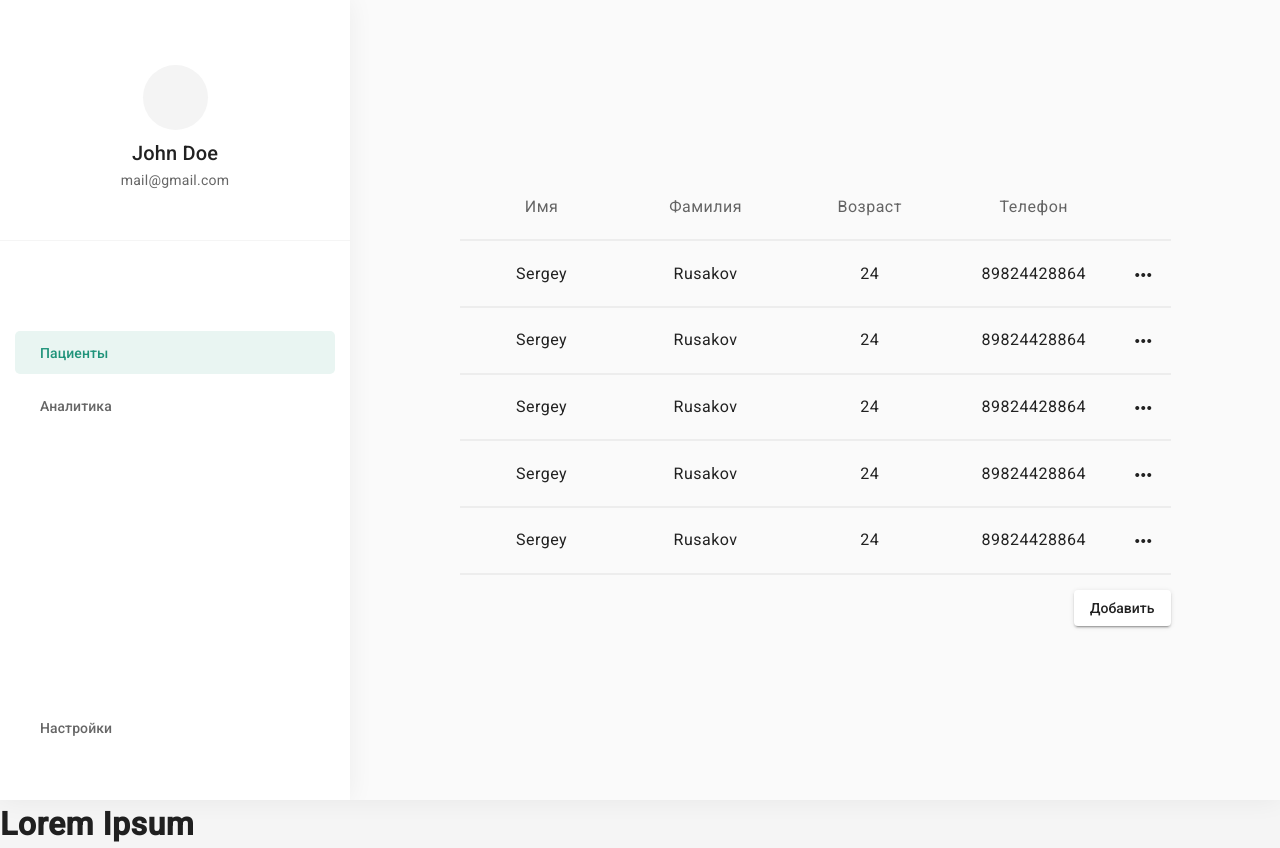
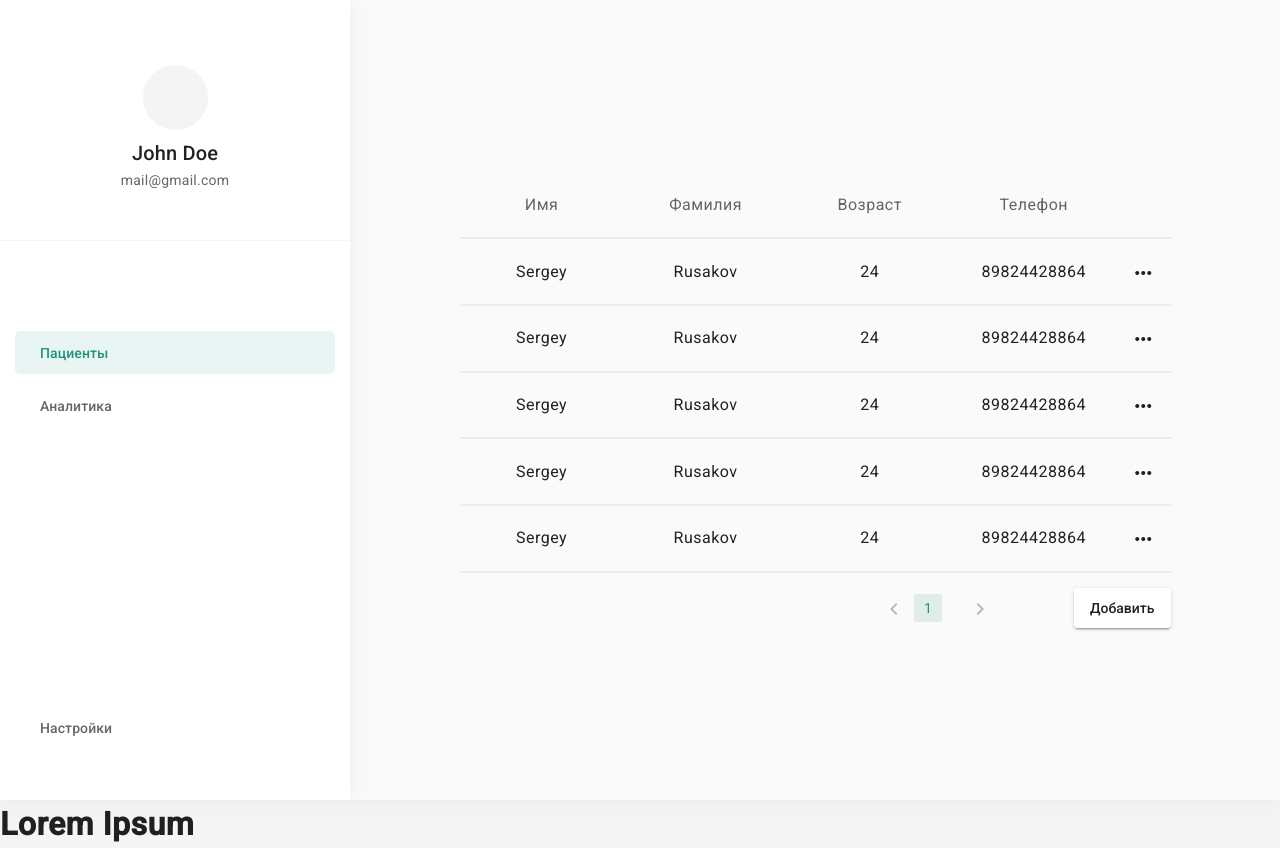
Before and after one commit to kulagind/Template, an Angular app: page /admin/patients in a window 1280 px wide. Built offline with nearby package versions, Linux system fonts and the light colour scheme.

Commit message:
Add paginator

```diff
--- a/angular.json
+++ b/angular.json
@@ -10,7 +10,7 @@
           "style": "scss"
         },
         "@schematics/angular:application": {
-          "strict": true
+          "strict": false
         }
       },
       "root": "",
--- a/src/app/admin/components/patient-list-layout/patients-list-layout.component.html
+++ b/src/app/admin/components/patient-list-layout/patients-list-layout.component.html
@@ -3,6 +3,9 @@
     <app-patients-table></app-patients-table>
   </div>
   <div class="patient-list-layout__controls">
+    <div class="patient-list-layout__paginator">
+      <app-patients-list-paginator></app-patients-list-paginator>
+    </div>
     <button mat-raised-button class="patient-list-layout__button">
       Добавить
     </button>
--- a/src/app/admin/components/patient-list-layout/patients-list-layout.component.scss
+++ b/src/app/admin/components/patient-list-layout/patients-list-layout.component.scss
@@ -17,4 +17,8 @@
     display: flex;
     justify-content: flex-end;
   }
+
+  &__paginator {
+    width: 200px;
+  }
 }
--- /dev/null
+++ b/src/app/admin/components/patients-list-paginator-slider/patients-list-paginator-slider.component.css
@@ -0,0 +1,30 @@
+.paginator-slider {
+  width: 100%;
+  display: flex;
+  align-items: center;
+  justify-content: center;
+  color: #626262;
+  font-size: 14px;
+  font-style: normal;
+  font-weight: 400;
+  line-height: 20px;
+  letter-spacing: 0.25px;
+}
+
+.paginator-slider-page {
+  display: flex;
+  justify-content: center;
+  align-items: center;
+  width: 28px;
+  height: 28px;
+  margin-right: 18px;
+  border-radius: 3px;
+  cursor: pointer;
+  user-select: none;
+  transition: 150ms ease-in-out;
+}
+
+.applicant-list-paginator-pages-page_active {
+  background: #e0ece9;
+  color: #1f937a;
+}
--- /dev/null
+++ b/src/app/admin/components/patients-list-paginator-slider/patients-list-paginator-slider.component.html
@@ -0,0 +1,15 @@
+<div class="paginator-slider">
+  <ng-container *ngIf="(pagesForView$ | async)?.length">
+    <ng-container *ngFor="let page of pagesForView$ | async">
+      <span
+        [class.applicant-list-paginator-pages-page_active]="(pagination$ | async)?.page === page"
+        class="paginator-slider-page"
+        (click)="paginate({ page: page, size: 10 })"
+        matRipple
+        matRippleColor="rgba(31, 147, 122, 10%)">{{page}}</span>
+    </ng-container>
+  </ng-container>
+  <ng-container *ngIf="!(pagesForView$ | async)?.length">
+    Ничего не найдено
+  </ng-container>
+</div>
--- /dev/null
+++ b/src/app/admin/components/patients-list-paginator-slider/patients-list-paginator-slider.component.ts
@@ -0,0 +1,106 @@
+import { Component, Input, OnChanges, OnInit, SimpleChanges } from '@angular/core';
+import { BehaviorSubject, Subject } from 'rxjs';
+import { Pagination } from '../../types/pagination.type';
+import { pluck, takeUntil, tap } from 'rxjs/operators';
+
+@Component({
+  selector: 'app-patients-list-paginator-slider',
+  templateUrl: './patients-list-paginator-slider.component.html',
+  styleUrls: ['./patients-list-paginator-slider.component.css']
+})
+export class PatientsListPaginatorSliderComponent implements OnInit, OnChanges {
+
+  @Input() public readonly pagination$: BehaviorSubject<Pagination | null>;
+  @Input() public readonly count: number = 0;
+  public pagesForView$: BehaviorSubject<number[]>;
+  private pages: number[];
+  private readonly paginatorSize = 4;
+  private readonly range: { start: number, end: number } = {
+    start: 0, end: 4
+  };
+
+  private destroy$: Subject<void>;
+
+  constructor() {
+    this.pagination$ = new BehaviorSubject<Pagination | null>(null);
+    this.destroy$ = new Subject<void>();
+    this.pagesForView$ = new BehaviorSubject<number[]>([]);
+    this.pages = [];
+  }
+
+  public ngOnInit(): void {
+    this.listenPagination();
+  }
+
+  public ngOnChanges(changes: SimpleChanges): void {
+    this.calculateAllPages();
+    this.calculatePagesForViews();
+  }
+
+  public paginate(options: Pagination): void {
+    this.pagination$.next(options);
+  }
+
+  public listenPagination(): void {
+    this.pagination$
+      .pipe(
+        takeUntil(this.destroy$),
+        pluck('page'),
+        tap(page => {
+          // @ts-ignore
+          this.shiftPagesForView(page);
+        })
+      )
+      .subscribe();
+  }
+
+  public calculatePagesForViews(): void {
+    const { start, end } = this.range;
+    this.pagesForView$.next(
+      this.pages.slice(start, end)
+    );
+  }
+
+  public calculateNextPagesForView(): void {
+    this.range.start += this.paginatorSize;
+    this.range.end += this.paginatorSize;
+  }
+
+  public calculatePrevPagesForView(): void {
+    this.range.start -= this.paginatorSize;
+    this.range.end -= this.paginatorSize;
+  }
+
+  public calculateAllPages(): void {
+
+    if (this.pagination$.value !== null) {
+      const { size } = this.pagination$.value;
+      const amount = Math.ceil(this.count / size);
+      this.pages = this.fillArrayAscendingNumbers(amount);
+    }
+
+  }
+
+  private shiftPagesForView(page: number): void {
+
+    const tail = this.pagesForView$.value[this.pagesForView$.value.length - 1];
+    const head = this.pagesForView$.value[0];
+
+    const isLastPage = tail === page - 1 && tail !== this.pages[this.pages.length - 1];
+    const isFirstPage = head === page + 1 && head !== this.pages[0];
+
+    if (isLastPage) {
+      this.calculateNextPagesForView();
+      this.calculatePagesForViews();
+    }
+
+    if (isFirstPage) {
+      this.calculatePrevPagesForView();
+      this.calculatePagesForViews();
+    }
+  }
+
+  private fillArrayAscendingNumbers(length: number): number[] {
+    return [...Array(length).keys()].map(i => i + 1);
+  }
+}
--- /dev/null
+++ b/src/app/admin/components/patients-list-paginator/patients-list-paginator.component.css
@@ -0,0 +1,51 @@
+.applicant-list-paginator {
+  display: flex;
+  align-items: center;
+  width: 100%;
+  height: 100%;
+  background: #fafafa;
+}
+
+.applicant-list-paginator-pages {
+  width: 220px;
+  display: flex;
+  align-items: center;
+  justify-content: center;
+  color: #626262;
+  font-size: 14px;
+  font-style: normal;
+  font-weight: 400;
+  line-height: 20px;
+  letter-spacing: 0.25px;
+}
+
+.applicant-list-paginator-pages-page {
+  display: flex;
+  justify-content: center;
+  align-items: center;
+  width: 28px;
+  height: 28px;
+  margin-right: 18px;
+  border-radius: 3px;
+  cursor: pointer;
+  user-select: none;
+  transition: 150ms ease-in-out;
+}
+
+.applicant-list-paginator-pages-page_active {
+  background: #e0ece9;
+  color: #1f937a;
+}
+
+.applicant-list-paginator-pages-page:hover {
+  background: #e0ece9;
+  color: #1f937a;
+}
+
+.applicant-list-paginator-pages-page:last-child {
+  margin-right: 0;
+}
+
+.applicant-list-paginator-button {
+  color: #626262;
+}
--- /dev/null
+++ b/src/app/admin/components/patients-list-paginator/patients-list-paginator.component.html
@@ -0,0 +1,21 @@
+<div class="applicant-list-paginator">
+
+  <button
+    (click)="switchToPrevPage()"
+    [disabled]="(pagination$ | async)?.page < 2"
+    mat-icon-button
+    class="applicant-list-paginator-button">
+    <mat-icon>chevron_left</mat-icon>
+  </button>
+
+  <app-patients-list-paginator-slider [count]="count" [pagination$]="pagination$"></app-patients-list-paginator-slider>
+
+  <button
+    (click)="switchToNextPage()"
+    mat-icon-button
+    [disabled]="(pagination$ | async)?.page >= count / (pagination$ | async)?.size "
+    class="applicant-list-paginator-button">
+    <mat-icon>chevron_right</mat-icon>
+  </button>
+
+</div>
--- /dev/null
+++ b/src/app/admin/components/patients-list-paginator/patients-list-paginator.component.ts
@@ -0,0 +1,69 @@
+import { Component, EventEmitter, Input, OnDestroy, OnInit, Output } from '@angular/core';
+import { BehaviorSubject, Subject } from 'rxjs';
+import { Pagination } from '../../types/pagination.type';
+import { debounceTime, distinctUntilChanged, takeUntil, tap } from 'rxjs/operators';
+
+@Component({
+  selector: 'app-patients-list-paginator',
+  templateUrl: './patients-list-paginator.component.html',
+  styleUrls: ['./patients-list-paginator.component.css']
+})
+export class PatientsListPaginatorComponent implements OnInit, OnDestroy {
+
+  @Input() public count: number = 1;
+  public readonly itemsPerPage = 10;
+
+  @Output()
+  public readonly pagination: EventEmitter<Pagination>;
+  public readonly pagination$: BehaviorSubject<Pagination>;
+  public readonly pages$: BehaviorSubject<number[]>;
+  private readonly destroy$: Subject<void>;
+
+  constructor() {
+    this.destroy$ = new Subject<void>();
+    this.pages$ = new BehaviorSubject<number[]>([]);
+    this.pagination = new EventEmitter<Pagination>();
+    this.pagination$ = new BehaviorSubject<Pagination>(
+      { page: 1, size: this.itemsPerPage }
+    );
+  }
+
+  public ngOnInit(): void {
+    this.listenPagination();
+  }
+
+  public ngOnDestroy(): void {
+    this.destroy$.next();
+  }
+
+  private listenPagination(): void {
+    this.pagination$
+      .pipe(
+        takeUntil(this.destroy$),
+        distinctUntilChanged(this.distinctUntilChangedCompare),
+        debounceTime(50),
+        tap(options => {
+          this.pagination.emit(options);
+        })
+      )
+      .subscribe();
+  }
+
+  public paginate(options: Pagination): void {
+    this.pagination$.next(options);
+  }
+
+  public switchToNextPage(): void {
+    const { page, size } = this.pagination$.value;
+    this.paginate({ page: page + 1, size });
+  }
+
+  public switchToPrevPage(): void {
+    const { page, size } = this.pagination$.value;
+    this.paginate({ page: page - 1, size });
+  }
+
+  private distinctUntilChangedCompare(current: Pagination, prevent: Pagination): boolean {
+    return current.page === prevent.page && current.size === prevent.size;
+  }
+}
--- /dev/null
+++ b/src/app/admin/types/pagination.type.ts
@@ -0,0 +1,4 @@
+export interface Pagination {
+  page: number;
+  size: number;
+}
```
Also changed, not shown: src/app/admin/admin.module.ts (+7 -1 lines), tsconfig.json (+4 -4 lines).
